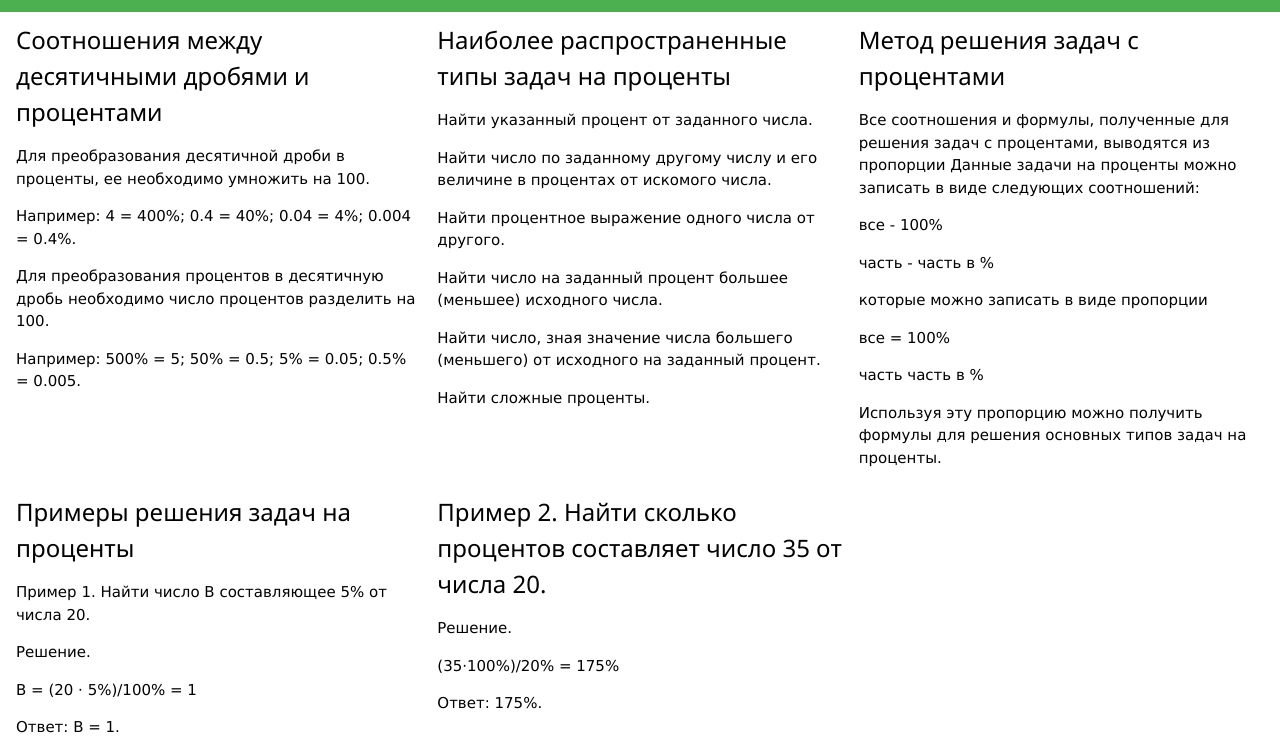
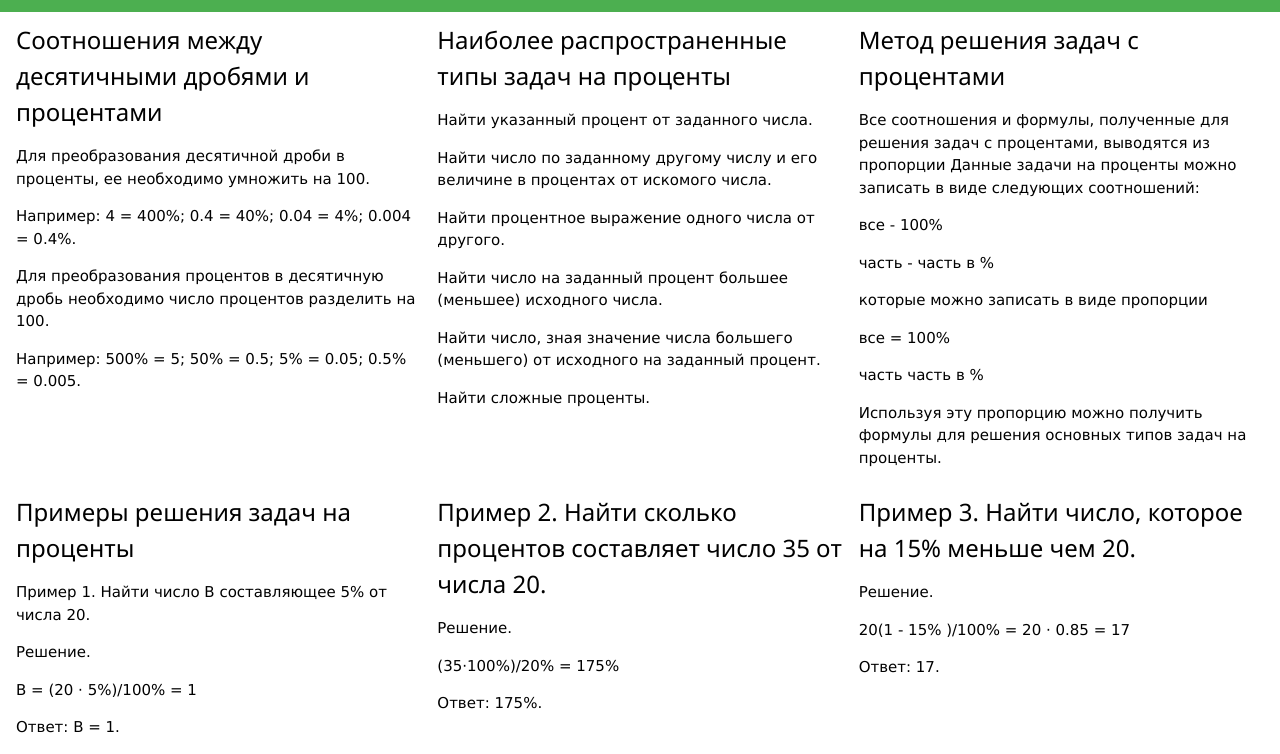
Before and after one commit to Vladisleiv/Math, a plain HTML site: page index2.html in a window 1280 px wide. Shown: the part 158-912 px from the top of the page. Drawn offline with nearby package versions, Linux system fonts and the light colour scheme.

Commit message:
Add some Examples

```diff
--- a/index2.html
+++ b/index2.html
@@ -98,6 +98,14 @@ function myFunction() {
 <p>Ответ: 175%.</p>
  </div>
 
+<div class="w3-third">
+    <h3>Пример 3. Найти число, которое на 15% меньше чем 20.</h3>
+    <p>Решение.</p>
+
+<p>20(1 -   15% )/100% = 20 · 0.85 = 17</p>
+<p>Ответ: 17.</p>
+</div>
+
 </div>
 
 
```
